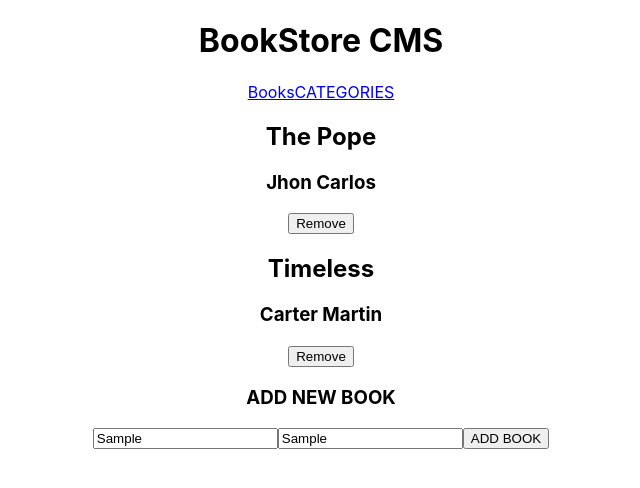
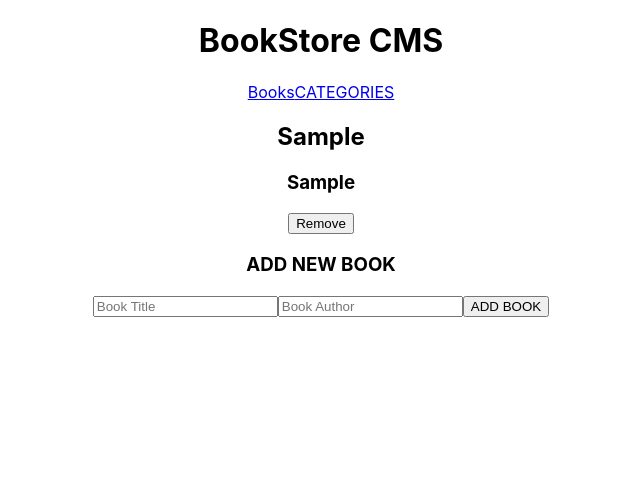
Before and after one commit to Said-laasri/bookstore-react, a React (Create React App) app: page / in a window 1280 px wide. Both pictures are taken after typing "Sample", "Sample" into the empty fields and a click on the button "ADD BOOK". Shown: the top 488 px of the page, without its empty margins (319-959 px from the left). Built offline with nearby package versions, Linux system fonts and the light colour scheme.

Commit message:
add redux files

```diff
--- a/package.json
+++ b/package.json
@@ -3,14 +3,17 @@
   "version": "0.1.0",
   "private": true,
   "dependencies": {
+    "@reduxjs/toolkit": "^1.8.4",
     "@testing-library/jest-dom": "^5.16.5",
     "@testing-library/react": "^13.3.0",
     "@testing-library/user-event": "^13.5.0",
     "prop-types": "^15.8.1",
     "react": "^18.2.0",
     "react-dom": "^18.2.0",
+    "react-redux": "^8.0.2",
     "react-router-dom": "^6.3.0",
     "react-scripts": "5.0.1",
+    "uuid": "^8.3.2",
     "web-vitals": "^2.1.4"
   },
   "scripts": {
--- a/src/components/AddBook.jsx
+++ b/src/components/AddBook.jsx
@@ -1,13 +1,49 @@
-import React from 'react';
+import { useDispatch } from 'react-redux';
+import { useState } from 'react';
+import { v4 as uuidv4 } from 'uuid';
+import { addBOOK } from '../redux/books/books';
 
 function AddBook() {
+  const dispatch = useDispatch();
+
+  const [formStates, setFormStates] = useState({ title: '', author: '' });
+
+  const changeState = (e) => {
+    e.preventDefault();
+    setFormStates({ ...formStates, [e.target.name]: e.target.value });
+  };
+
+  const bookState = (e) => {
+    e.preventDefault();
+    if (!formStates.title.trim() || !formStates.author.trim()) return;
+    const book = {
+      id: uuidv4(),
+      title: formStates.title,
+      author: formStates.author,
+    };
+    dispatch(addBOOK(book));
+    setFormStates({ title: '', author: '' });
+  };
+
   return (
     <div>
       <h3>ADD NEW BOOK</h3>
-      <form action="submit">
-        <input type="text" placeholder="Book Title" />
-        <input type="text" placeholder="Book Author" />
-        <button type="button">ADD BOOK</button>
+      <form onSubmit={bookState}>
+        <input
+          type="text"
+          value={formStates.title}
+          onChange={changeState}
+          placeholder="Book Title"
+          name="title"
+        />
+        <input
+          type="text"
+          value={formStates.author}
+          onChange={changeState}
+          placeholder="Book Author"
+          name="author"
+        />
+        <button type="submit">ADD BOOK</button>
       </form>
     </div>
   );
--- a/src/components/Book.jsx
+++ b/src/components/Book.jsx
@@ -1,18 +1,25 @@
-import React from 'react';
-
+import { useDispatch } from 'react-redux';
 import { PropTypes } from 'prop-types';
+import { removeBook } from '../redux/books/books';
 
 function Book(props) {
-  const { title, Author } = props;
+  const dispatch = useDispatch();
+  const { id, title, author } = props;
+
+  const bookRemove = () => {
+    dispatch(removeBook(id));
+  };
   return (
     <div>
       <div className="book">
         <div className="book-info">
           <h2>{title}</h2>
-          <h3>{Author}</h3>
+          <h3>{author}</h3>
         </div>
         <div className="btn-control">
-          <button type="button">Remove</button>
+          <button type="button" onClick={bookRemove}>
+            Remove
+          </button>
         </div>
       </div>
     </div>
@@ -20,7 +27,8 @@ function Book(props) {
 }
 Book.propTypes = {
   title: PropTypes.string.isRequired,
-  Author: PropTypes.string.isRequired,
+  author: PropTypes.string.isRequired,
+  id: PropTypes.string.isRequired,
 };
 
 export default Book;
--- a/src/components/Books.jsx
+++ b/src/components/Books.jsx
@@ -1,25 +1,19 @@
-import React, { useState } from 'react';
+import { useSelector } from 'react-redux';
 import Book from './Book';
 import AddBook from './AddBook';
 
 function Books() {
-  const [books] = useState([
-    {
-      id: 1,
-      title: 'The Pope',
-      Author: 'Jhon Carlos',
-    },
-    {
-      id: 2,
-      title: 'Timeless',
-      Author: 'Carter Martin',
-    },
-  ]);
+  const books = useSelector((state) => state.books);
 
   return (
     <div>
       {books.map((book) => (
-        <Book key={book.id} title={book.title} Author={book.Author} />
+        <Book
+          key={book.id}
+          id={book.id}
+          title={book.title}
+          author={book.author}
+        />
       ))}
       <AddBook />
     </div>
--- a/src/components/Categories.jsx
+++ b/src/components/Categories.jsx
@@ -1,9 +1,19 @@
-import React from 'react';
+import { useSelector, useDispatch } from 'react-redux';
+import { checkStatusBook } from '../redux/categories/categories';
 
 function Categories() {
+  const alert = useSelector((state) => state.categories);
+  const dispatch = useDispatch();
+
+  const statusChecker = () => {
+    dispatch(checkStatusBook());
+  };
   return (
     <div className="check">
-      <button type="button">Check status</button>
+      <button onClick={statusChecker} type="button">
+        Check status
+      </button>
+      <h6>{alert}</h6>
     </div>
   );
 }
--- a/src/index.js
+++ b/src/index.js
@@ -1,14 +1,18 @@
 import React from 'react';
 import ReactDOM from 'react-dom/client';
+import { Provider } from 'react-redux';
 import { BrowserRouter } from 'react-router-dom';
 import './index.css';
 import App from './App';
+import store from './redux/configureStore';
 
 const root = ReactDOM.createRoot(document.getElementById('root'));
 root.render(
   <React.StrictMode>
-    <BrowserRouter>
-      <App />
-    </BrowserRouter>
+    <Provider store={store}>
+      <BrowserRouter>
+        <App />
+      </BrowserRouter>
+    </Provider>
   </React.StrictMode>,
 );
--- /dev/null
+++ b/src/redux/books/books.js
@@ -0,0 +1,24 @@
+const ADD_BOOK = 'bookstore/books/ADD_BOOK';
+
+const REMOVE_BOOK = 'bookstore/books/REMOVE_BOOK';
+
+export default (state = [], action) => {
+  switch (action.type) {
+    case ADD_BOOK:
+      return [...state, action.book];
+    case REMOVE_BOOK:
+      return state.filter((book) => book.id !== action.id);
+    default:
+      return state;
+  }
+};
+
+export const addBOOK = (book) => ({
+  type: ADD_BOOK,
+  book,
+});
+
+export const removeBook = (id) => ({
+  type: REMOVE_BOOK,
+  id,
+});
--- /dev/null
+++ b/src/redux/categories/categories.js
@@ -0,0 +1,12 @@
+const CHECK = 'bookstore/categories/CHECK';
+
+export default function reducer(state = [], action) {
+  switch (action.type) {
+    case CHECK:
+      return 'Under construction';
+    default:
+      return state;
+  }
+}
+
+export const checkStatusBook = () => ({ type: CHECK });
--- /dev/null
+++ b/src/redux/configureStore.js
@@ -0,0 +1,11 @@
+import { combineReducers, configureStore } from '@reduxjs/toolkit';
+import booksReducer from './books/books';
+import categoriesReducer from './categories/categories';
+
+const rootReducer = combineReducers({
+  books: booksReducer,
+  categories: categoriesReducer,
+});
+const store = configureStore({ reducer: rootReducer });
+
+export default store;
```
Also changed, not shown: 1 other file (tests, documents, lock files or other folders).
